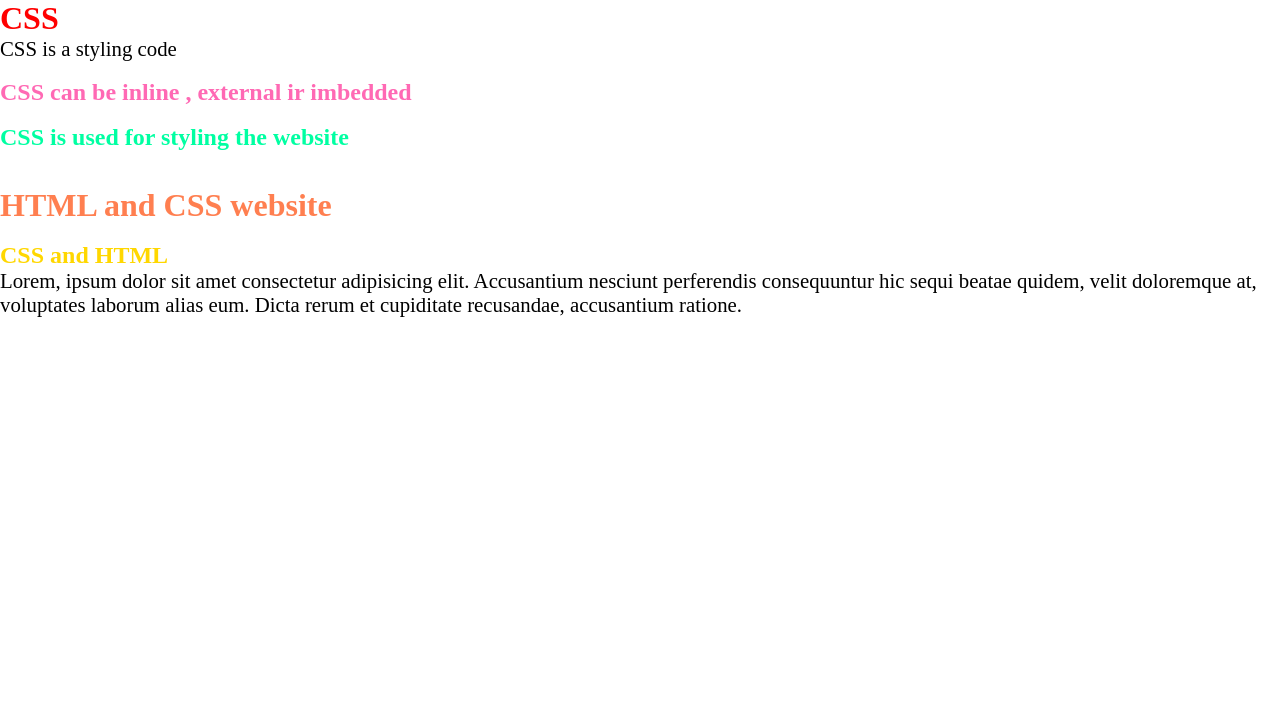
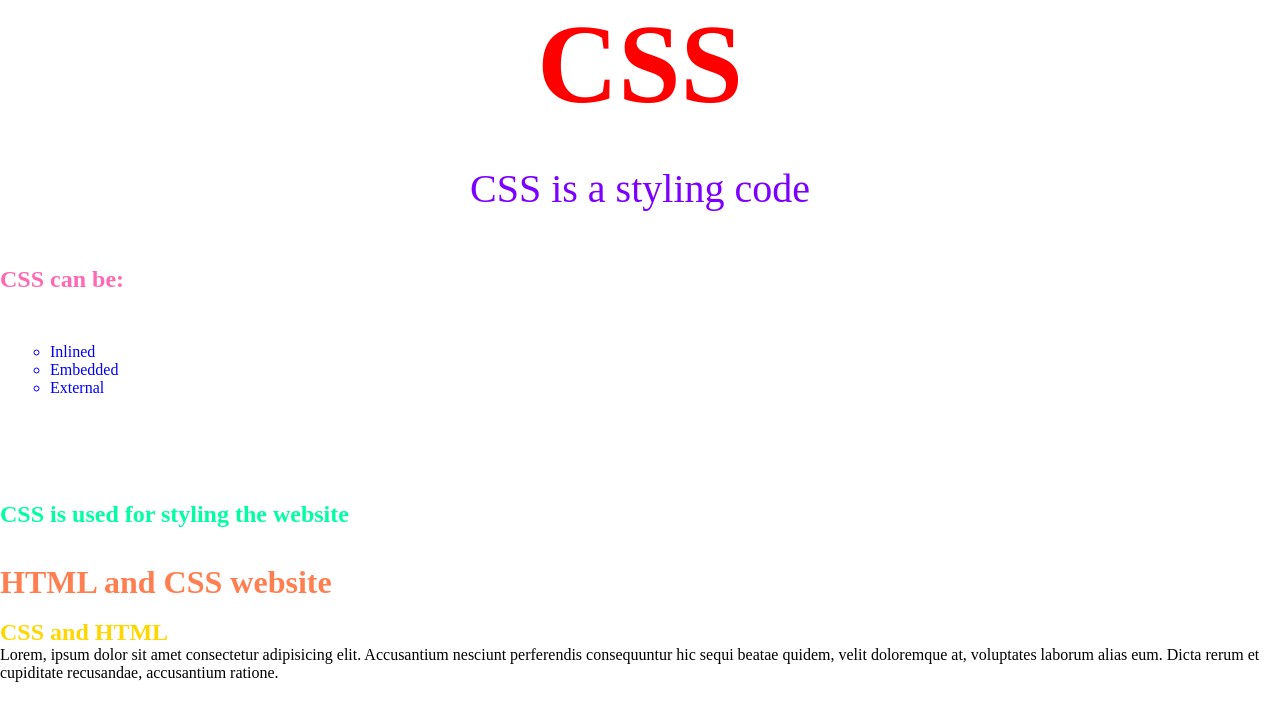
Before and after one commit to PrayasRajKC/mern, a plain HTML site: page index.html in a window 1280 px wide. Drawn offline with Linux system fonts and the light colour scheme.

Commit message:
small changes

```diff
--- a/index.html
+++ b/index.html
@@ -15,11 +15,16 @@
          }
          header h1 {
           color: red;
+          font-size: 700%;
+          text-align: center;
          }
-          p {
-            font-size: 130%;
+          #para {
+            font-size: 250%;
+            text-align: center;
+            color: rgb(123, 0, 255);
+
           }
-         #sec-1  {
+         #sec-1  h1{
           color: hotpink;
          }
          #sec-2 {
@@ -31,18 +36,30 @@
           .descrip>h2 {
             color: gold;
           }
+      #sec-a {
+        color: blue;
+        text-align: left;
+        margin: 50px;
+      }
     </style>
 
   </head>
+  <body>
 
-  <body>
+
     <header>
-      <h1 id="head">CSS</h1>
-      <p  >CSS is a styling code</p> <br>
+      <h1 id="head">CSS</h1><br><br>
+      <p id="para">CSS is a styling code</p> <br><br><br>
     </header>
     <section id="sec-1">
-      <h1>CSS can be inline , external ir imbedded</h1><br>
-    </section>
+      <h1>CSS can be:</h1>
+ <ul type="circle" id="sec-a">
+          <li>Inlined</li>
+          <li>Embedded</li>
+          <li>External</li>
+        </ul>
+      <br>
+    </section><br><br>
     <section id="sec-2">
       <h2>CSS is used for styling the website</h2><br>
     </section>
```
